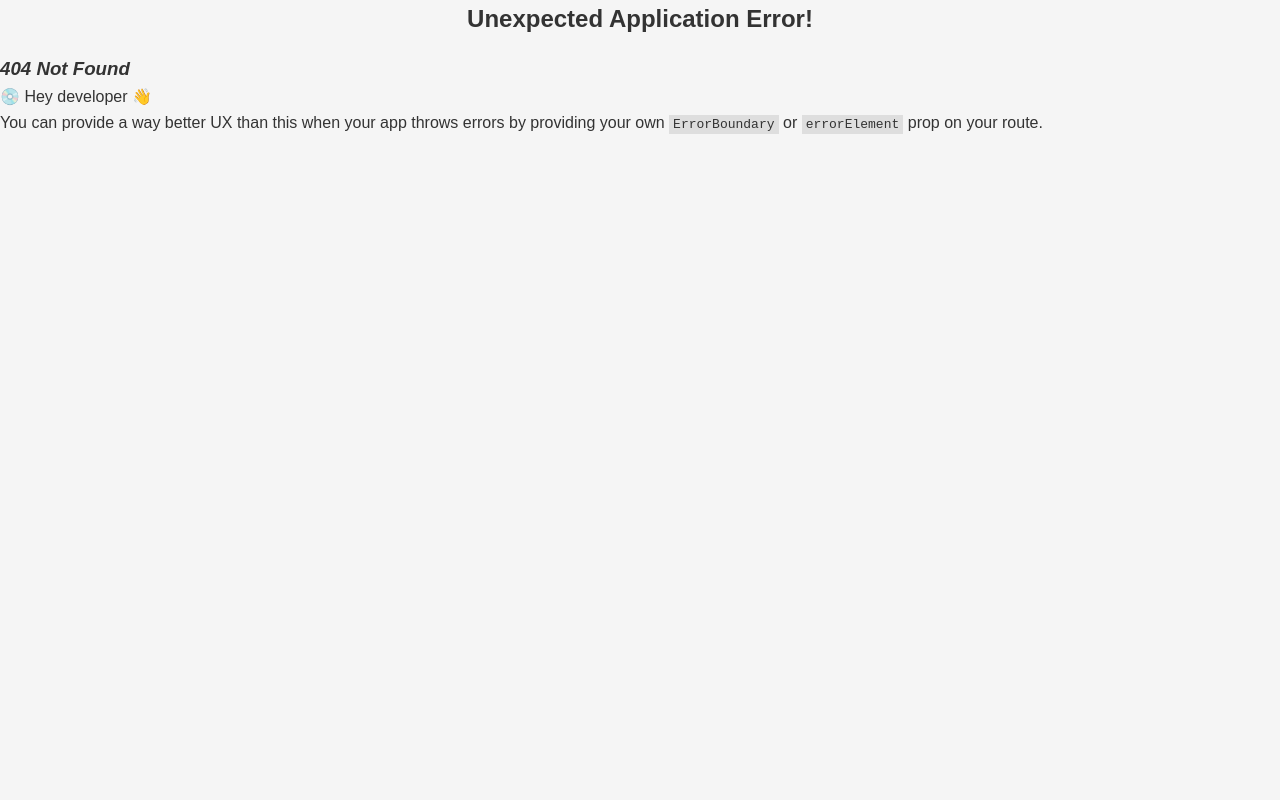
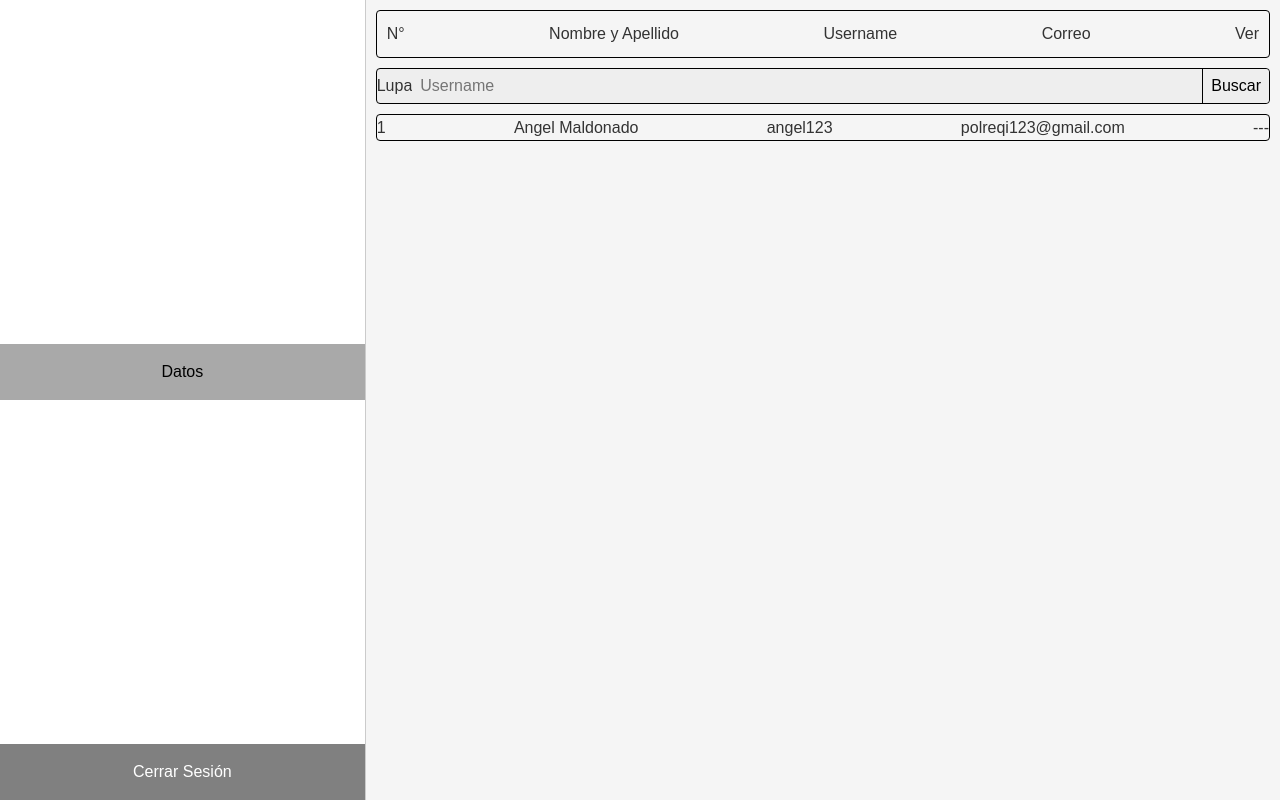
Before and after one commit to Anng3l/PoliGym, a React (Vite) app: page /entrenador in a window 1280 px wide. Before the commit this address had no page. Built offline with nearby package versions, Linux system fonts and the light colour scheme.

Commit message:
Página principal del Entrenador

```diff
--- a/src/pages/Entrenador/EntrenadorAsistencias/EntrenadorAsistencias.jsx
+++ b/src/pages/Entrenador/EntrenadorAsistencias/EntrenadorAsistencias.jsx
@@ -0,0 +1,56 @@
+import React from 'react'
+import { Link } from 'react-router-dom';
+import "./estilos.css"
+
+
+const EntrenadorAsistencias = () => {
+  return (
+    <>
+        <div className='container'>
+            <div className='sidebar'>
+                <div className='areaDatos'>
+                    <div className='botonDatos'>
+                        Datos
+                    </div>
+                </div>
+                <div className='botonLogout'>
+                    Cerrar Sesión
+                </div>
+            </div>
+
+            <div className='data'>
+                <div className='cabecera'>
+                    <div className='numeracionCabecera'>N°</div>
+                    <div className='nombreApellidoCabecera'>Nombre y Apellido</div>
+                    <div className='usernameCabecera'>Username</div>
+                    <div className='userEmailCabecera'>Correo</div>
+                    <div className='verAsistenciasCabecera'>
+                        Ver
+                    </div>
+                </div>
+
+                <div className='searchBar'>
+                    <div className='lupaSearchBar'>Lupa</div>
+                    <input className='inputSearchBar' type="text" placeholder='Username'/>
+                    <button className='buttonSearchBar'>Buscar</button>
+                </div>
+
+                <div className='usersDataContainer'>
+                    <div className='userData'>
+                        <div className='numeracion'>1</div>
+                        <div className='nombreApellido'>Angel Maldonado</div>
+                        <div className='username'>angel123</div>
+                        <div className='userEmail'>polreqi123@gmail.com</div>
+                        <div className='verAsistencias'>---</div>
+                    </div>
+                </div>
+
+                <div className='paginacion'></div>
+            </div>
+        </div>
+
+    </>
+  )
+}
+
+export default EntrenadorAsistencias;
--- /dev/null
+++ b/src/pages/Entrenador/EntrenadorAsistencias/estilos.css
@@ -0,0 +1,133 @@
+/* ---------------------- Lado izquierdo ---------------------- */
+.container {
+    display: grid;
+    grid-template-columns: repeat(7, 1fr);
+}
+
+
+.sidebar {
+    display: flex;
+
+    flex-direction: column;
+    grid-column: span 2;
+
+    border-right: 1px solid rgb(203, 203, 203);
+
+    padding: 0%;
+
+    background-color: white;
+}
+.areaDatos {
+    margin: auto;
+    margin-left: 0%;
+    margin-right: 0%;
+}
+.botonDatos {
+    text-align: center;
+
+    margin-left: auto;
+    margin-right: auto;
+
+    padding: 15px;
+
+    background-color: #a9a9a9;
+    color: black;
+}
+.botonLogout {
+    text-align: center;
+
+    padding: 15px;
+
+    background-color: gray;
+}
+
+
+/* ---------------------- Lado derecho ---------------------- */
+.data {
+    display: flex;
+    flex-direction: column;
+
+    grid-column: span 5;
+
+    padding: 10px;
+
+    gap: 10px;
+}
+
+
+.cabecera {
+    display: flex;
+    flex-direction: row;
+
+    justify-content: space-between;
+
+    padding: 10px;
+
+    border: 1px black solid;
+    border-radius: 4px;
+}
+
+
+.searchBar {
+    display: flex;
+    flex-direction: row;
+
+    background-color: #EEEEEE;
+    border: 1px black solid;
+    border-radius: 4px;
+}
+.lupaSearchBar {
+    display: flex;
+    align-items: center;
+
+}
+.inputSearchBar {
+    border: none;
+
+    background-color: #EEEEEE;
+
+    border-top-left-radius: 0%;
+    border-bottom-left-radius: 0%;
+}
+.buttonSearchBar {
+    width: 8%;
+
+    border-top-left-radius: 0%;
+    border-bottom-left-radius: 0%;
+    border-left: 1px black solid;
+
+    background-color: #EEEEEE;
+    color: black;
+}
+
+/* Datos */
+.usersDataContainer {
+    display: flex;
+    flex-direction: column;
+
+}
+
+.userData {
+    display: flex;
+    flex-direction: row;
+    justify-content: space-between;
+
+    border: 1px black solid;
+    border-radius: 4px;
+}
+
+.numeracion {
+
+}
+.nombreApellido {
+
+}
+.username {
+
+}
+.userEmail {
+
+}
+.verAsistencias {
+
+}
```
Also changed, not shown: src/App.jsx (+7 -1 lines), src/pages/Entrenador/EntrenadorEntrenamientos/EntrenadorEntrenamientos.jsx (deleted).
